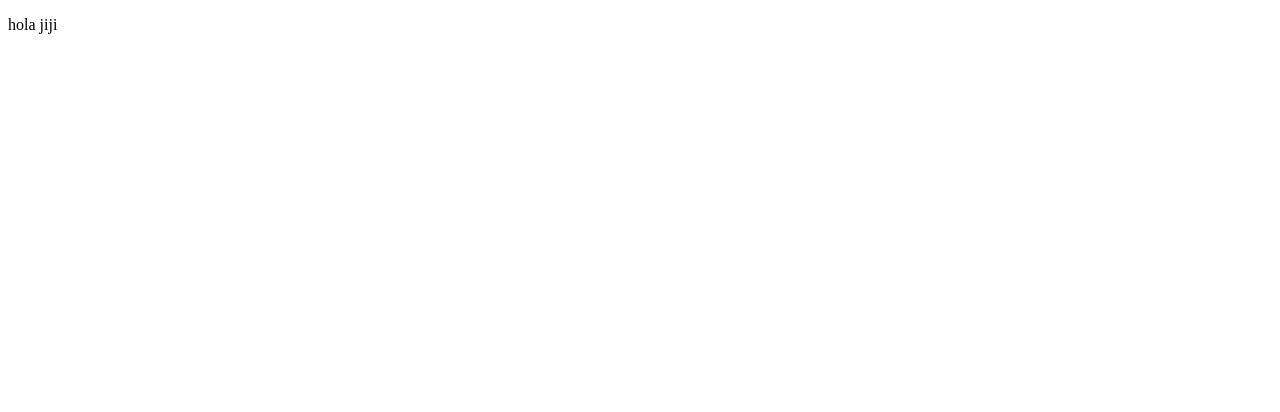
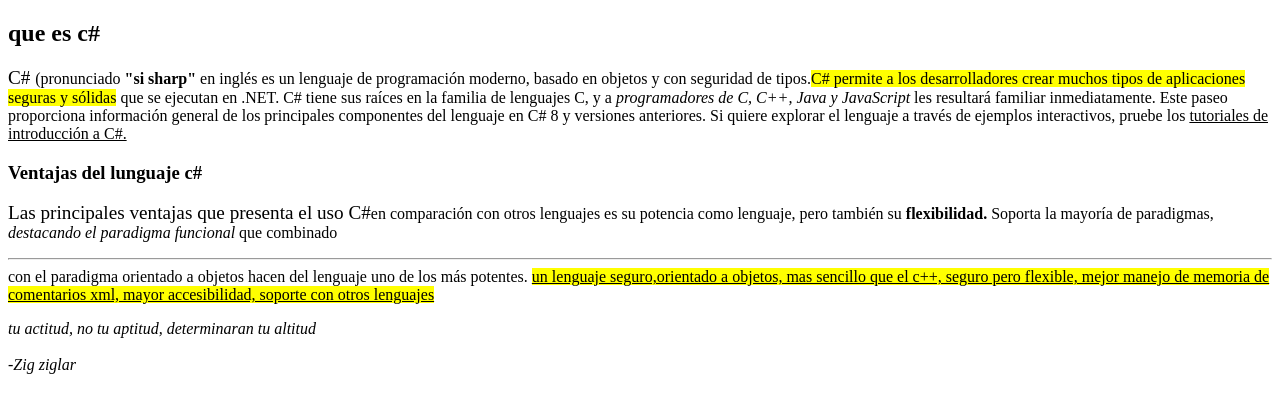
Before and after one commit to cristianascenc202505/HTML_index, a plain HTML site: page index.html in a window 1280 px wide. Drawn offline with Linux system fonts and the light colour scheme.

Commit message:
index
1ra actividad html

```diff
--- a/index.html
+++ b/index.html
@@ -1,12 +1,37 @@
 <!DOCTYPE html>
 <html lang="en">
-<head>
-    <meta charset="UTF-8">
-    <meta http-equiv="X-UA-Compatible" content="IE=edge">
-    <meta name="viewport" content="width=device-width, initial-scale=1.0">
-    <title>Mi primera pagina</title>
-</head>
-<body>
-    <p>hola jiji</p>
-</body>
+  <head>
+    <meta charset="UTF-8" />
+    <meta http-equiv="X-UA-Compatible" content="IE=edge" />
+    <meta name="viewport" content="width=device-width, initial-scale=1.0" />
+    <title>Lenguaje c#</title>
+  </head>
+  <body>
+    <h2>que es c#</h2>
+    <p>
+      <big>C# </big>(pronunciado <strong>"si sharp"</strong> en inglés es un
+      lenguaje de programación moderno, basado en objetos y con seguridad de
+      tipos.<mark>C# permite a los desarrolladores crear muchos tipos de aplicaciones
+        seguras y sólidas</mark> que se ejecutan en .NET. C# tiene sus raíces en la familia de lenguajes C,
+      y a <i>programadores de C, C++, Java y JavaScript</i> les resultará
+      familiar inmediatamente. Este paseo proporciona información general de los
+      principales componentes del lenguaje en C# 8 y versiones anteriores. Si
+      quiere explorar el lenguaje a través de ejemplos interactivos, pruebe los
+      <u>tutoriales de introducción a C#.</u>
+    </p>
+
+    <h3>Ventajas del lunguaje c#</h3>
+    <p>
+      <big>Las principales ventajas que presenta el uso C#</big>en comparación con otros
+      lenguajes es su potencia como lenguaje, pero también su <strong>flexibilidad.</strong>
+      Soporta la mayoría de paradigmas,  <i>destacando el paradigma funcional</i> que
+      combinado <hr>con el paradigma orientado a objetos hacen del lenguaje uno de
+      los más potentes. <mark><u>un lenguaje seguro,orientado a objetos, mas sencillo
+      que el c++, seguro pero flexible, mejor manejo de memoria de comentarios
+      xml, mayor accesibilidad, soporte con otros lenguajes</u></mark>
+    </p>
+
+    <cite>tu actitud, no tu aptitud, determinaran tu altitud<br><br> -Zig ziglar
+    </cite>
+  </body>
 </html>
```
